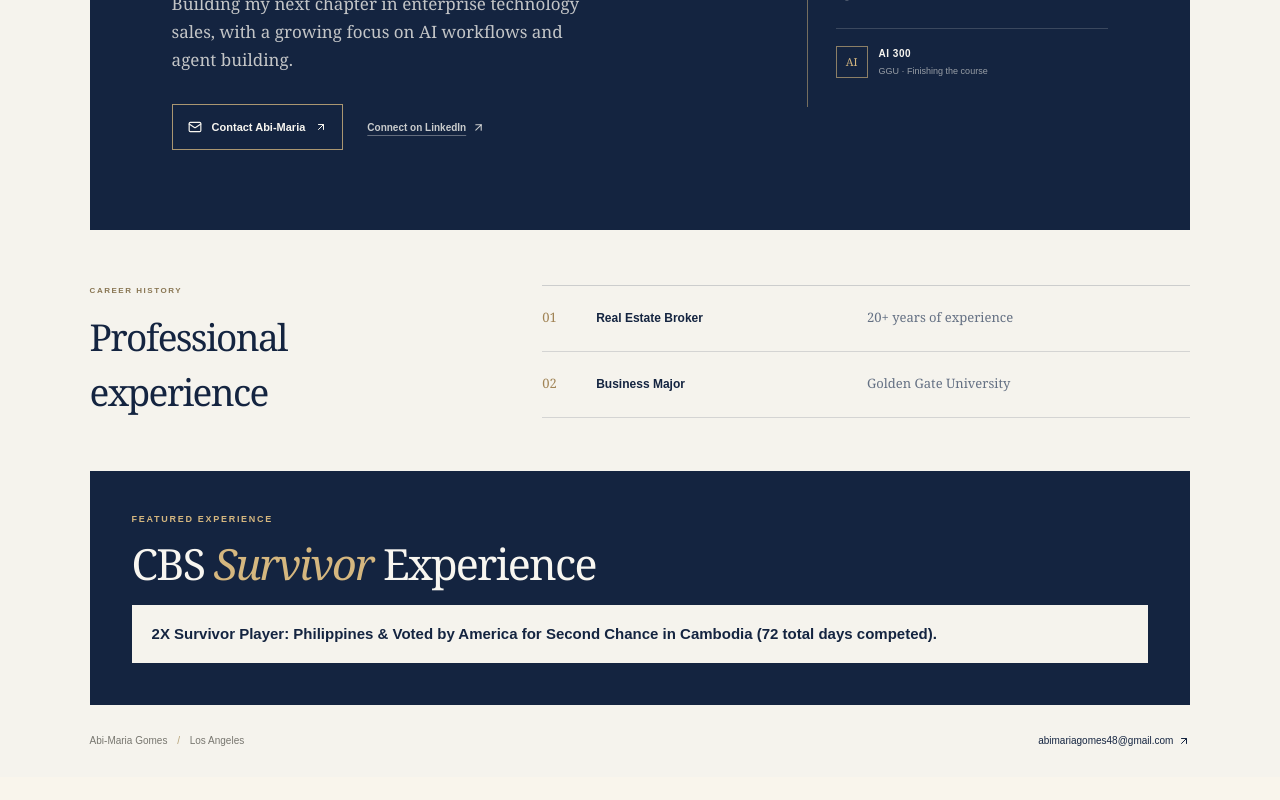
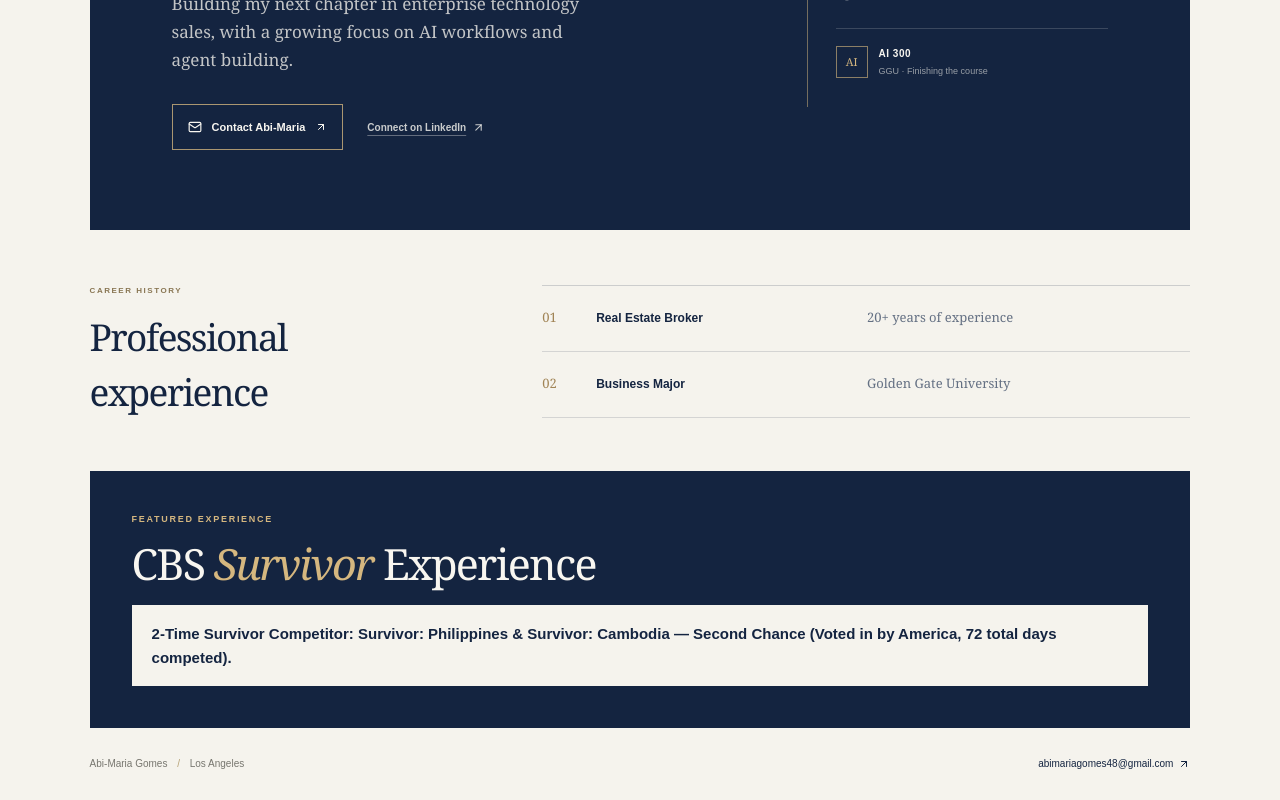
Before and after one commit to Abi-Maria/abi-maria, a Next.js app: page / in a window 1280 px wide. Shown: the part 500-1300 px from the top of the page. Before the commit the page ends 1277 px from the top, so only its background shows below. Built offline with nearby package versions, Linux system fonts and the light colour scheme.

Commit message:
feat: refine survivor experience description for clarity
Improved wording for Survivor player achievements for better readability

V0-Chat-Id: ctUHF39njkA

```diff
--- a/components/personal-card.tsx
+++ b/components/personal-card.tsx
@@ -67,7 +67,7 @@ export function PersonalCard() {
         <span className="survivor-label">FEATURED EXPERIENCE</span>
         <h2 id="survivor-title">CBS <em>Survivor</em> Experience</h2>
         <p className="survivor-banner">
-          <strong>2X Survivor Player: Philippines &amp; Voted by America for Second Chance in Cambodia (72 total days competed).</strong>
+          <strong>2-Time Survivor Competitor: Survivor: Philippines &amp; Survivor: Cambodia — Second Chance (Voted in by America, 72 total days competed).</strong>
         </p>
       </section>
 
```
